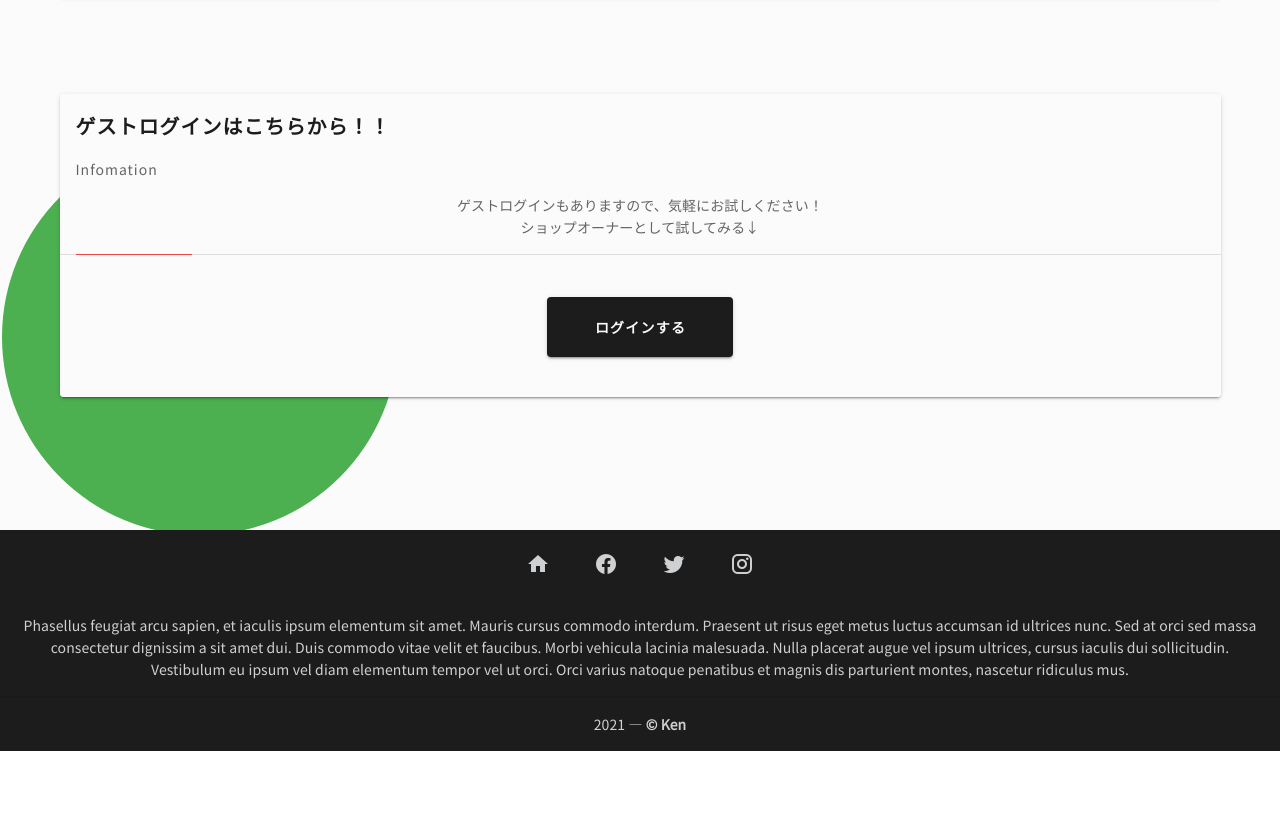
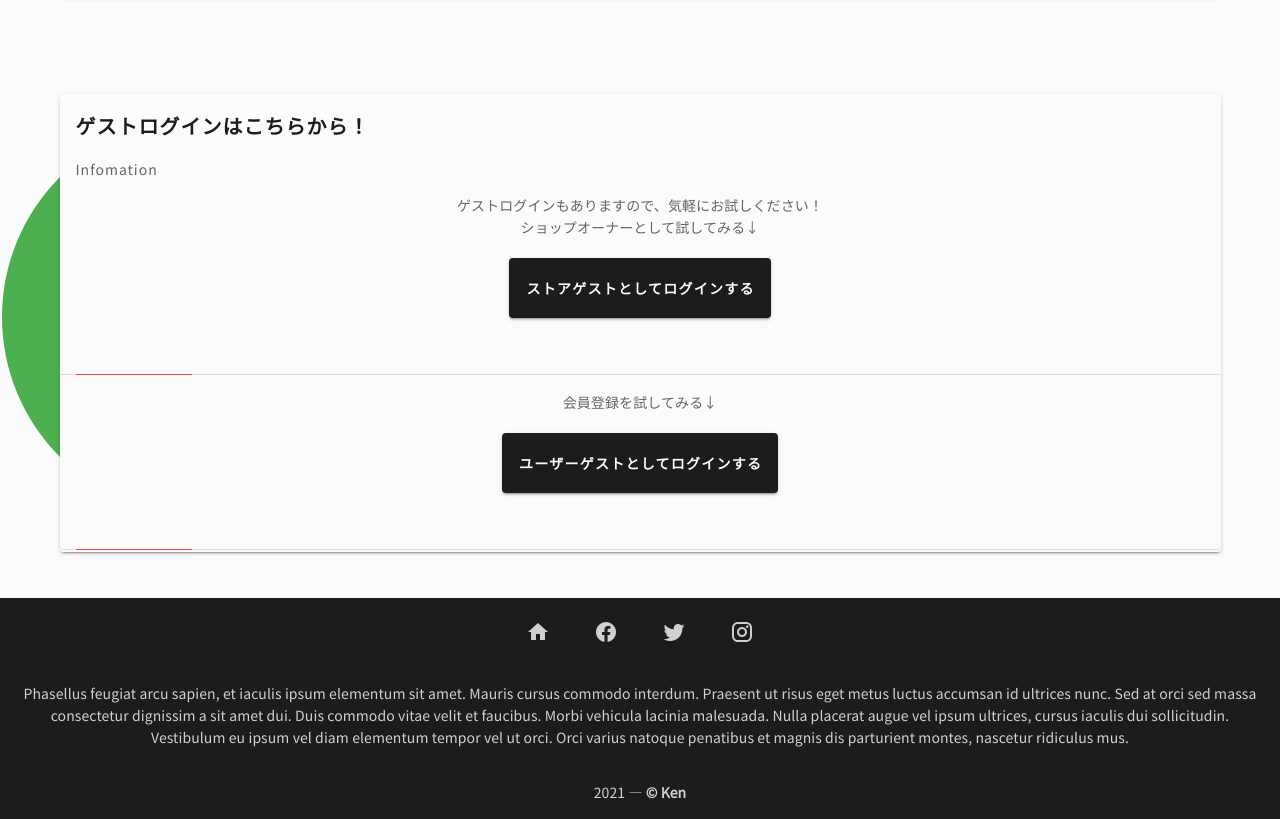
Before and after one commit to ken-1200/django-vue-app, a Vue app in the folder frontend/: page / in a window 1280 px wide. Shown: the part 1755-2574 px from the top of the page. Before the commit the page ends 2506 px from the top, so only its background shows below. Built offline with nearby package versions, Linux system fonts and the light colour scheme; no server answers; a web font is replaced by a local one.

Commit message:
feat: 各修正とゲストログイン機能追加

```diff
--- a/frontend/src/components/pages/Header.vue
+++ b/frontend/src/components/pages/Header.vue
@@ -127,7 +127,7 @@ export default {
 }
 .toolbar {
   &__link {
-    font-size: 1.32rem;
+    font-size: 1.8rem;
   }
 }
 img {
--- a/frontend/src/views/DashBoard.vue
+++ b/frontend/src/views/DashBoard.vue
@@ -183,27 +183,40 @@
             width="100%"
             outlined
           >
-            <v-card-title style="font-weight: bold; letter-spacing: 1px;">ゲストログインはこちらから！！</v-card-title>
+            <v-card-title style="font-weight: bold; letter-spacing: 1px;">ゲストログインはこちらから！</v-card-title>
             <v-card-subtitle>
               Infomation
             </v-card-subtitle>
 
             <v-card-text>
               ゲストログインもありますので、気軽にお試しください！<br>
-              ショップオーナーとして試してみる↓
+              ショップオーナーとして試してみる↓<br>
+              <!-- ストアゲストボタン -->
+              <v-btn
+                class="ma-10"
+                min-width="16%"
+                height="60px"
+                color="#1c1c1d"
+                style="color: #fbfbfb; margin-top: 20px !important;"
+                @click.stop="storeLoginAsaGuest"
+              >
+                ストアゲストとしてログインする
+              </v-btn><br>
             </v-card-text>
-
-          <!-- ボタン -->
-            <v-btn
-              class="ma-10"
-              min-width="16%"
-              height="60px"
-              color="#1c1c1d"
-              style="color: #fbfbfb;"
-              @click.stop="goToStoreLogin"
-            >
-              ログインする
-            </v-btn>
+            <v-card-text>
+              会員登録を試してみる↓<br>
+              <!-- ユーザーゲストボタン -->
+              <v-btn
+                class="ma-10"
+                min-width="16%"
+                height="60px"
+                color="#1c1c1d"
+                style="color: #fbfbfb; margin-top: 20px !important;"
+                @click.stop="userLoginAsaGuest"
+              >
+                ユーザーゲストとしてログインする
+              </v-btn><br>
+            </v-card-text>
           </v-card>
         </v-card>
       </v-lazy>
@@ -233,6 +246,8 @@ export default {
       isActiveCircleRed: false,
       isActiveCircleBlue: false,
       isActiveCircleGreen: false,
+      email: process.env.VUE_APP_MAIL_ADDRESS,
+      password: process.env.VUE_APP_MAIL_PASSWORD,
     }
   },
   methods: {
@@ -242,8 +257,50 @@ export default {
     goToUser() {
       this.$router.push('/user_register');
     },
-    goToStoreLogin() {
-      this.$router.push('/store_login');
+    onError() {
+      // エラー内容を変数に格納
+      this.error = this.$store.getters.errorInfo;
+
+      // アラート判定
+      if (this.error) {
+        this.alert = true;
+
+        // 5s後にリセット
+        setTimeout(() => {
+          this.reset();
+        }, 3600);
+      } else {
+        this.alert = false;
+      }
+
+      // エラー内容リセット
+      this.$store.dispatch('setError', null);
+    },
+    async storeLoginAsaGuest() {
+      await this.$store.dispatch('login', {
+        store_email: this.email,
+        store_password: this.password,
+      });
+
+      // エラーの処理
+      this.onError();
+
+      // リセット
+      this.email = "";
+      this.password = "";
+    },
+    async userLoginAsaGuest(){
+      await this.$store.dispatch('userLogin', {
+        user_email: this.email,
+        password: this.password,
+      });
+
+      // エラーの処理
+      this.onError();
+
+      // リセット
+      this.email = "";
+      this.password = "";
     },
     beforeEnter(el) { //現れる前
       el.style.transform = "scale(0)";
@@ -309,7 +366,7 @@ export default {
 }
 .circle-green {
   position: absolute;
-  top: 1780px;
+  top: 1760px;
   left: 0px;
   z-index: 0;
   width: 400px;
--- a/frontend/src/views/Item/ItemList.vue
+++ b/frontend/src/views/Item/ItemList.vue
@@ -8,7 +8,7 @@
       hide-delimiter-background
       delimiter-icon="mdi-minus"
       height="800"
-      style="opacity: 0.76;"
+      style="opacity: 0.9;"
     >
       <v-carousel-item
         v-for="(slide, i) in slides"
--- a/frontend/src/views/PaymentConfirmed.vue
+++ b/frontend/src/views/PaymentConfirmed.vue
@@ -20,7 +20,7 @@
         height="300px"
       >
         <v-card-subtitle
-          class="mb-5"
+          class="mb-2"
           style="font-size: 1.12rem"
         >ご購入いただいたあなたへのクーポンをプレゼント!</v-card-subtitle>
         <p>5%OFFのクーポン件です。次回からショップ内でお使いいただけます。</p>
@@ -56,7 +56,7 @@ export default {
 
 <style lang="scss" scoped>
 .coupon__img {
-  width: 10rem;
+  width: 8rem;
 }
 a {
   color: #fbfbfb !important;
```
Also changed, not shown: 1 other file (tests, documents, lock files or other folders).
